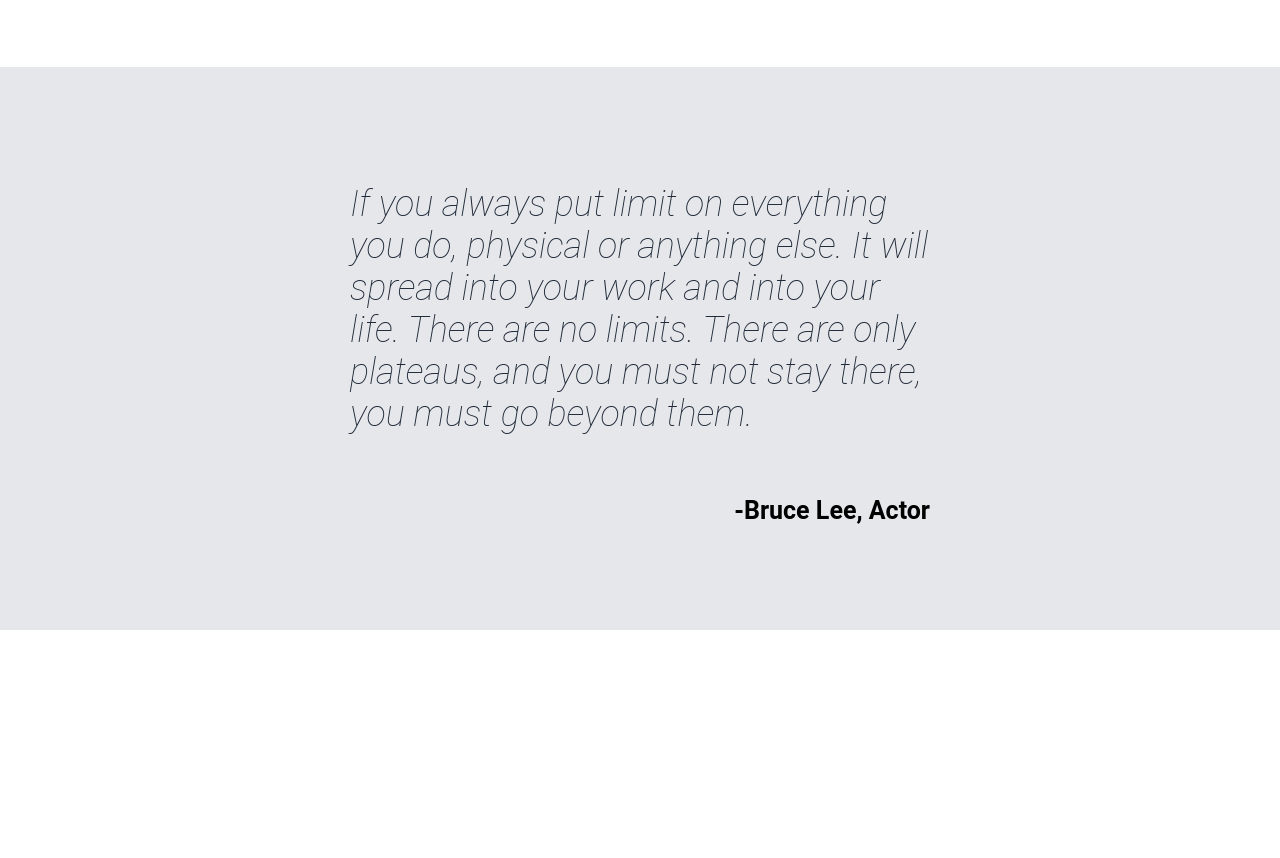
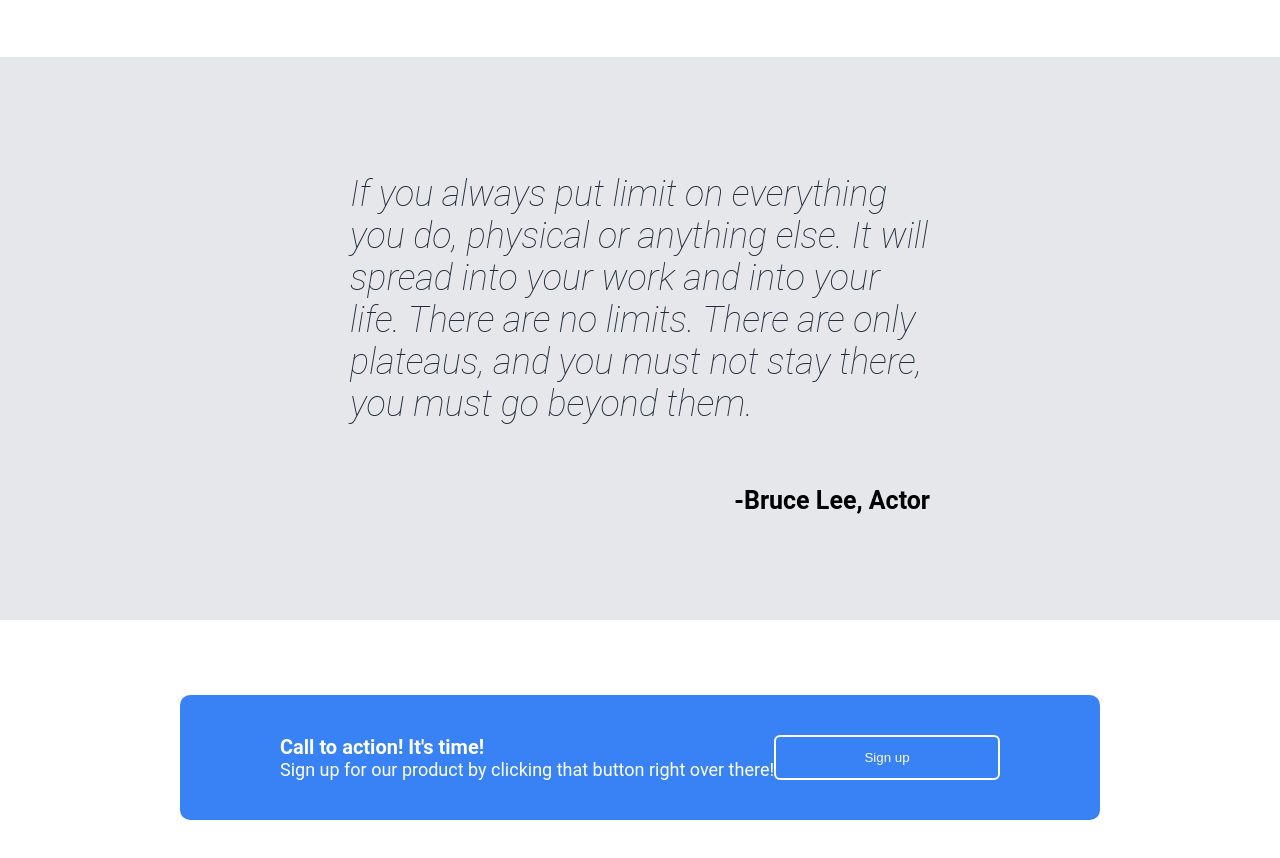
Before and after one commit to masaoIsh/Landing-Page, a plain HTML site: page index.html in a window 1280 px wide. Shown: the part 832-1690 px from the top of the page. Before the commit the page ends 1462 px from the top, so only its background shows below. Drawn offline with Linux system fonts and the light colour scheme.

Commit message:
Complete fourth section
Done with project for now

```diff
--- a/index.html
+++ b/index.html
@@ -52,5 +52,13 @@
     <p id="quote">If you always put limit on everything you do, physical or anything else. It will spread into your work and into your life. There are no limits. There are only plateaus, and you must not stay there, you must go beyond them.</p>
     <p id="author">-Bruce Lee, Actor</p>
   </div>
+  <!-- Fourth Section -->
+  <div class="fourth-section">
+    <div class="fs-column">
+      <p id="call-to-action">Call to action! It's time!</p>
+      <p id="cta-subtext">Sign up for our product by clicking that button right over there!</p>
+    </div>
+    <button id="sign-up-button">Sign up</button>
+  </div>
 </body>
 </html>
--- a/styles.css
+++ b/styles.css
@@ -1,3 +1,7 @@
+* {
+  box-sizing: border-box;
+}
+
 body {
   font-family: 'Roboto', 'Times New Roman', sans-serif;
   padding: 0;
@@ -150,3 +154,42 @@
   align-self: flex-end;
   flex: auto;
 }
+
+.fourth-section {
+  display: flex;
+  flex-direction: row;
+  background-color: #3882f6;
+  margin: 75px 180px;
+  padding: 40px 100px;
+  border-radius: 10px;
+  justify-content: space-between;
+}
+
+.fourth-section p {
+  color: white;
+}
+
+.fs-column {
+  display: flex;
+  flex-direction: column;
+}
+
+.separator {
+  background-color: #3882f6;
+}
+
+#call-to-action {
+  font-weight: 600;
+  font-size: 20px;
+  margin: 0px
+}
+
+#cta-subtext {
+  margin: 0px
+}
+
+#sign-up-button {
+  background-color: #3882f6;
+  border: 2px solid white;
+  flex: auto;
+}
```
